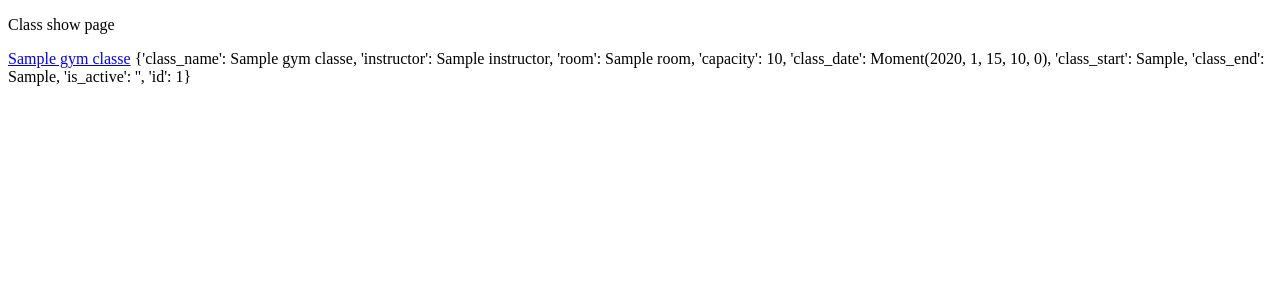
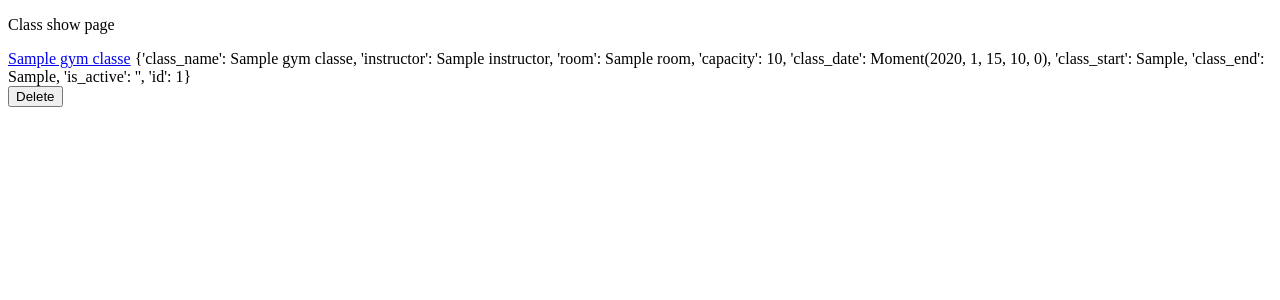
Before and after one commit to pjwmascall/python-project-gym, a Flask app: page /classes/1 in a window 1280 px wide. Shown: the part 52-352 px from the top of the page. Run offline with Flask 2, Linux system fonts and the light colour scheme; a database or web service that is not in the repository returns one stand-in record (values such as "Sample title"); some libraries are stand-ins or nearby versions.

Commit message:
added delete capability on show page, and respective route

```diff
--- a/controllers/gym_class_controller.py
+++ b/controllers/gym_class_controller.py
@@ -53,3 +53,8 @@ def update_gym_class(id):
     gym_class = GymClass(class_name, instructor, room, capacity, class_date, class_start, class_end, is_active, id)
     gym_class_repository.update(gym_class)
     return redirect('/classes')
+
+@gym_classes_blueprint.route('/classes/<id>/delete', methods = ['POST'])
+def delete_gym_class(id):
+    gym_class_repository.delete(id)
+    return redirect('/classes')
--- a/controllers/member_controller.py
+++ b/controllers/member_controller.py
@@ -47,3 +47,8 @@ def update_member(id):
     member = Member(first_name, last_name, home_address, membership_type, is_active, id)
     member_repository.update(member)
     return redirect('/members')
+
+@members_blueprint.route('/members/<id>/delete', methods = ['POST'])
+def delete_member(id):
+    member_repository.delete(id)
+    return redirect('/members')
--- a/templates/classes/show.html
+++ b/templates/classes/show.html
@@ -6,4 +6,6 @@
 <a href="/classes/{{gym_class.id}}/edit">{{gym_class.class_name}}</a>
 {{gym_class.__dict__}}
 
+<form action="/classes/{{gym_class.id}}/delete" method="post"><button type="submit">Delete</button></form>
+
 {% endblock %}
--- a/templates/members/show.html
+++ b/templates/members/show.html
@@ -6,4 +6,6 @@
 <a href="/members/{{member.id}}/edit">{{member.first_name}}</a>
 {{member.__dict__}}
 
+<form action="/members/{{member.id}}/delete" method="post"><button type="submit">Delete</button></form>
+
 {% endblock %}
```
